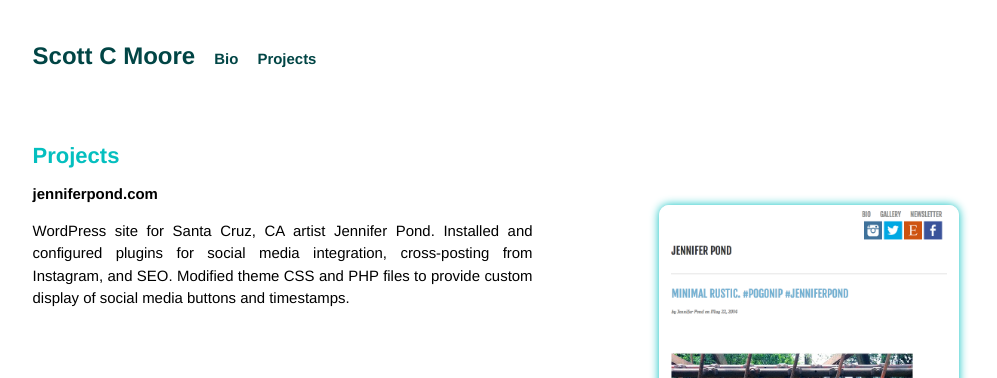
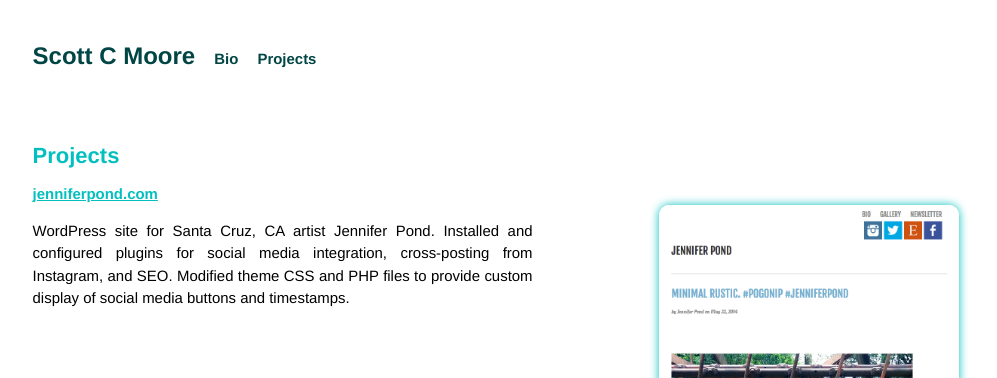
Before and after one commit to scottcmoore/scottcmoore.github.io, a Jekyll site: the page built from projects.html, in a window 1280 px wide. Shown: the top 378 px of the page, without its empty margins (144-1141 px from the left). Built offline with Jekyll 4.4.1, drawn with Linux system fonts in a browser that asks for light colours; Markdown is read by kramdown in place of the engine named in the settings.

Commit message:
Modify projects.html and per-project YAML to make project titles and screenshots link to a project attribute 'url'

```diff
--- a/_posts/projects/2014-06-14-jenniferpond.markdown
+++ b/_posts/projects/2014-06-14-jenniferpond.markdown
@@ -8,6 +8,7 @@ stack:
 - {name: HTML, image: html.png}
 - {name: CSS, image: css.png}
 screenshot: jenniferpond_screenshot.png
+url: http://www.jenniferpond.com
 ---
 
 WordPress site for Santa Cruz, CA artist Jennifer Pond. Installed and configured plugins for social media integration, cross-posting from Instagram, and SEO. Modified theme CSS and PHP files to provide custom display of social media buttons and timestamps.
--- a/projects.html
+++ b/projects.html
@@ -5,12 +5,14 @@ title: Projects | Software Developer, Santa Cruz CA, Scott C Moore
 <h2>Projects</h2>
 
 {% for project in site.categories['projects']  %}
-		<h3>{{ project.title }}</h3>
+		<a href={{ project.url }} ><h3>{{ project.title }}</h3></a>
 		<div class="project">
 		{{ project.content }}
 		</div>
 		<div class="screenshot">
+		<a href={{ project.url }}>
 		<img src=images/{{ project.screenshot }} />
+		</a>
 		</div>
 		<div class="stack">
 		<h4>Technologies Used:</h4>
```
